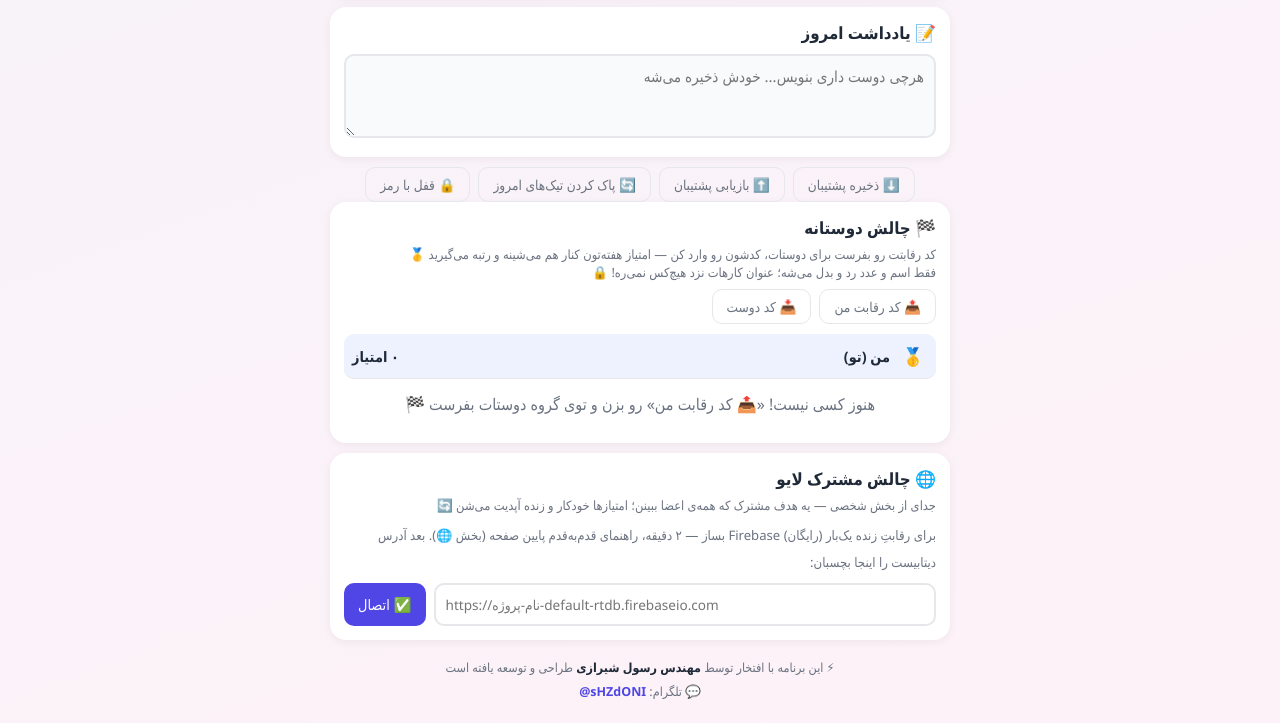
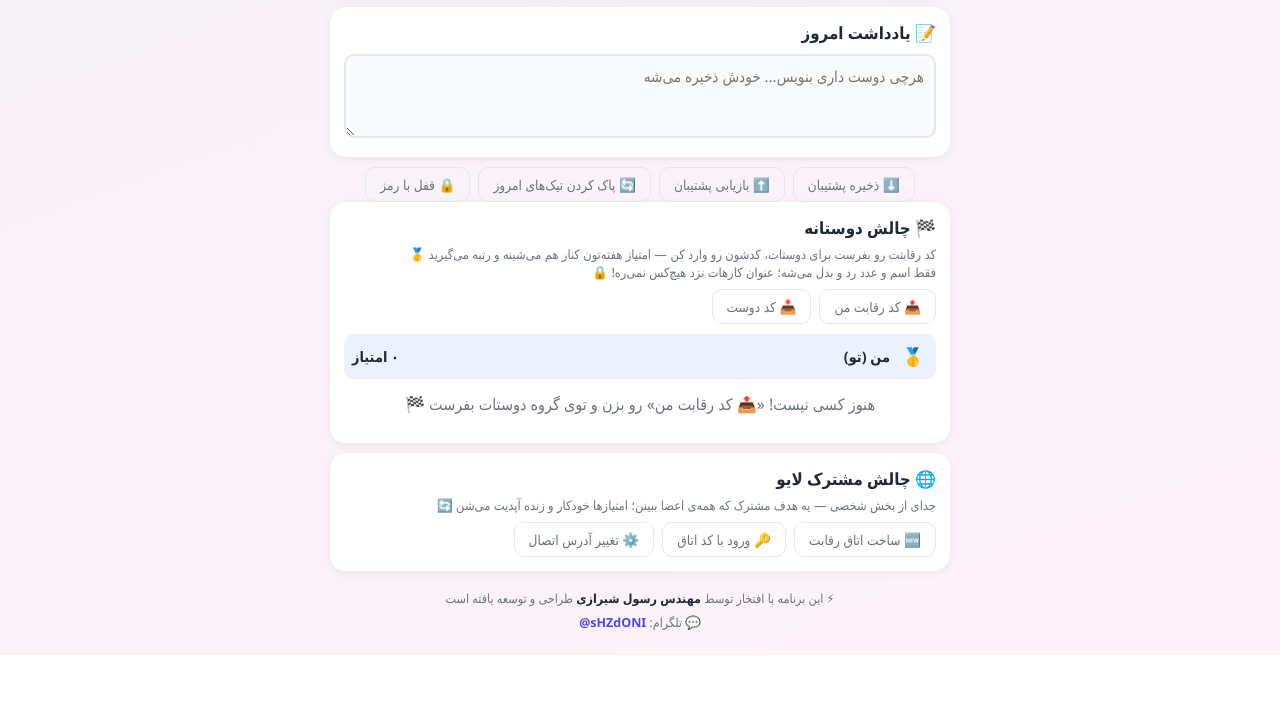
Before and after one commit to shzdoni/karhaye-roozane, a plain HTML site: page index.html in a window 1280 px wide. Shown: the part 3940-4663 px from the top of the page. After the commit the page ends 4595 px from the top, so only its background shows below. Drawn offline with Linux system fonts and the light colour scheme.

Commit message:
Auto-connect default RTDB url for live rooms

```diff
--- a/index.html
+++ b/index.html
@@ -3298,8 +3298,11 @@ $("friendAdd").addEventListener("click", function () {
 // تنظیمات اجتماعی جدا از داده‌ی شخصی؛ در حافظه‌ی محلی نگه داشته می‌شود
 var SOCIAL_KEY = "dailyTasksApp_social";
 
+// دیتابیس پیش‌فرض چالش مشترک لایو (ساخته‌شده توسط مهندس رسول شیرازی)
+var LIVE_DB_URL = "https://karhaye-roozane-default-rtdb.firebaseio.com";
+
 function loadSocial() {
-  var d = { dbUrl: "", myName: "", myId: null, room: null };
+  var d = { dbUrl: LIVE_DB_URL, myName: "", myId: null, room: null };
   try {
     var raw = window.localStorage.getItem(SOCIAL_KEY);
     if (raw) {
```
